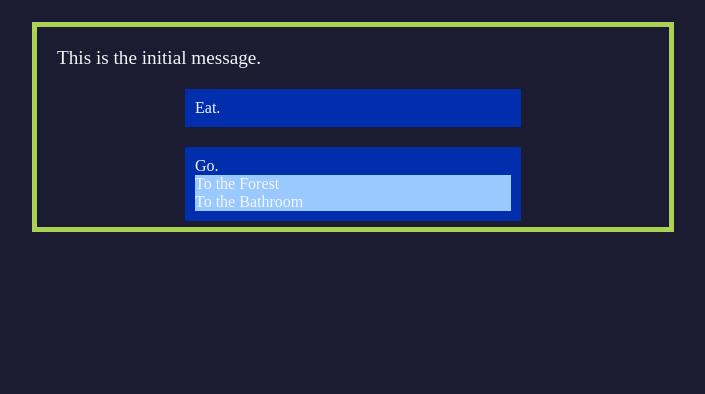
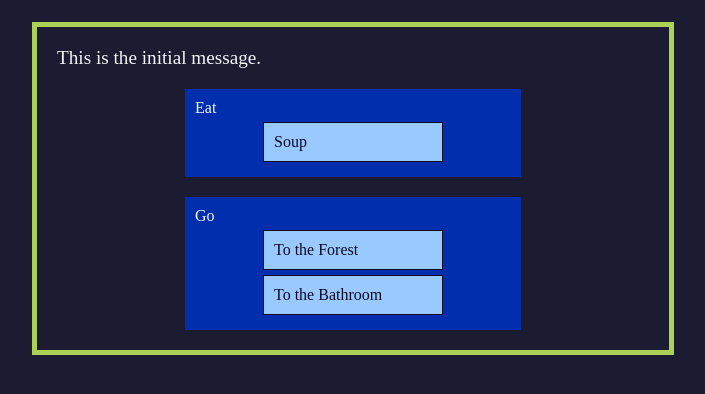
Before and after one commit to ejw773/save-the-farm, a PHP site: page / in a window 1280 px wide. Shown: the part 58-452 px from the top of the page, without its empty margins (287-992 px from the left). Run offline with PHP 8.4, Linux system fonts and the light colour scheme.

Commit message:
adds basic js

```diff
--- a/public_html/index.html
+++ b/public_html/index.html
@@ -14,11 +14,14 @@
     <div class="message-area">
       <p class="message-text">This is the initial message.</p>
       <div class="make-your-choice">
-        <div class="main-option">Eat.</div>
         <div class="main-option">
-          Go.
-          <div class="second-option">To the Forest</div>
-          <div class="second-option">To the Bathroom</div>
+          Eat
+          <div class="second-option" data-choice="eat soup">Soup</div>
+        </div>
+        <div class="main-option">
+          Go
+          <div class="second-option" data-choice="go to the forest">To the Forest</div>
+          <div class="second-option" data-choice="go to the bathroom">To the Bathroom</div>
         </div>
       </div>
     </div>
--- a/public_html/index.js
+++ b/public_html/index.js
@@ -0,0 +1,8 @@
+let respondToClick = (e) => {
+  console.log(e.target.dataset.choice);
+};
+
+let secondOptions = document.getElementsByClassName('second-option');
+for (let i = 0; i < secondOptions.length; i++) {
+  secondOptions[i].addEventListener('click', respondToClick);
+}
--- a/public_html/style.css
+++ b/public_html/style.css
@@ -29,7 +29,6 @@ body {
 }
 
 .message-area {
-  height: 200px;
   width: 50%;
   border: 5px solid var(--primary-green);
   margin: auto;
@@ -56,4 +55,9 @@ body {
 
 .second-option {
   background-color: var(--primary-blue);
+  color: var(--cont-1-dark);
+  border: 1px solid var(--cont-1-dark);
+  padding: 10px;
+  max-width: 50%;
+  margin: 5px auto 5px auto;
 }
```
Also changed, not shown: php/save_the_farm.php (renamed from save_the_farm.php).
